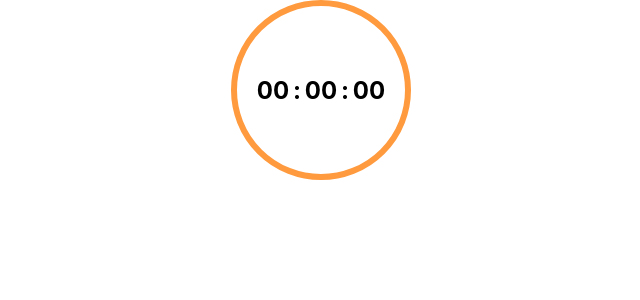
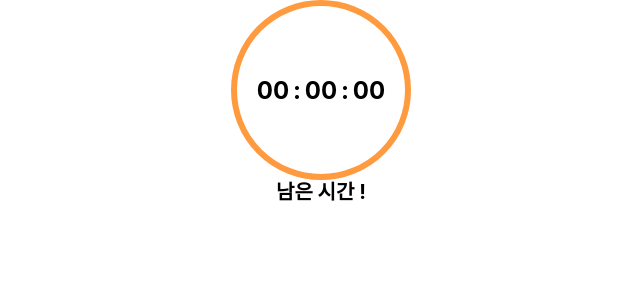
Before and after one commit to Stack-Knowledge/Stack-Knowledge-client, a Next.js app: page /task in a window 1280 px wide. Shown: the top 300 px of the page, without its empty margins (319-959 px from the left). Built offline with nearby package versions, Linux system fonts and the light colour scheme; a web font is replaced by a local one.

Commit message:
Update Task layout

```diff
--- a/src/app/task/page.tsx
+++ b/src/app/task/page.tsx
@@ -1,11 +1,13 @@
 'use client';
 import { Timer } from 'components';
+import { Text, Container } from './style';
 
 const Task = () => {
   return (
-    <>
+    <Container>
       <Timer />
-    </>
+      <Text>남은 시간 !</Text>
+    </Container>
   );
 };
 export default Task;
--- /dev/null
+++ b/src/app/task/style.ts
@@ -0,0 +1,15 @@
+import styled from '@emotion/styled';
+
+export const Text = styled.p`
+  font-weight: 700;
+  font-size: 20px;
+  line-height: 24px;
+
+  color: #000000;
+`;
+
+export const Container = styled.div`
+  display: flex;
+  flex-direction: column;
+  align-items: center;
+`;
--- a/src/styles/globals.css
+++ b/src/styles/globals.css
@@ -16,7 +16,6 @@ body {
   width: 1920px;
   height: 100vh;
   max-width: 100vw;
-  /* overflow-x: hidden; */
   display: flex;
   justify-content: center;
 }
```
